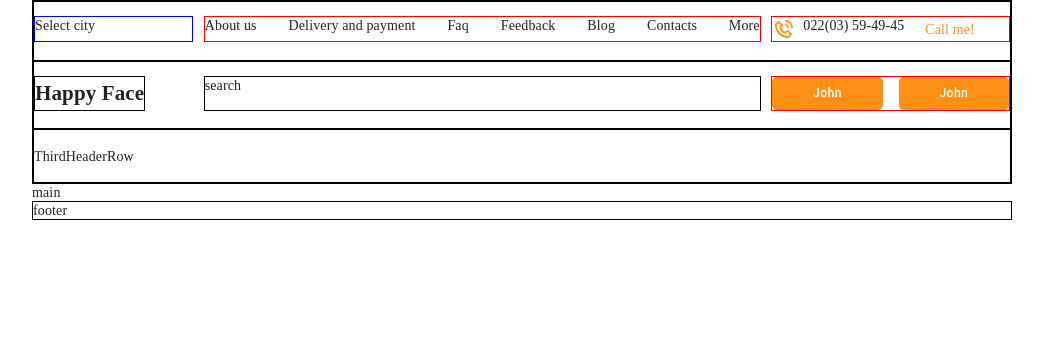
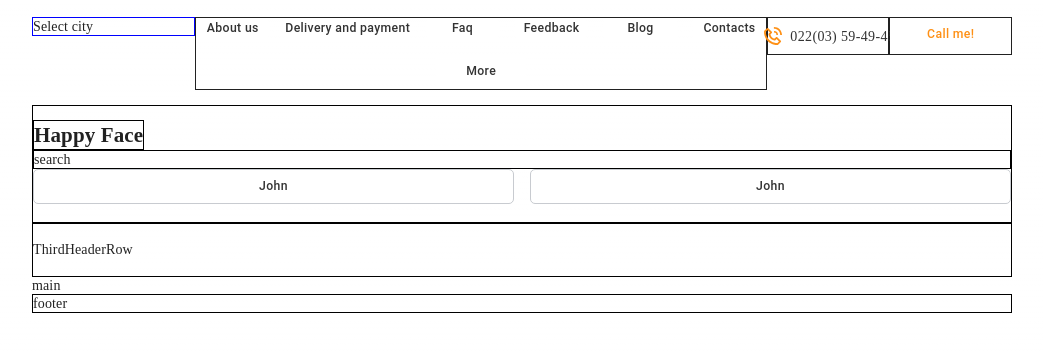
Before and after one commit to bandvov/full-face-shop-frontend, a Next.js app: page / in a window 1280 px wide. Shown: the top 352 px of the page, without its empty margins (118-1161 px from the left). Built offline with nearby package versions, Linux system fonts and the light colour scheme.

Commit message:
use material ui for first header row

```diff
--- a/src/components/commonButton/index.js
+++ b/src/components/commonButton/index.js
@@ -1,10 +1,9 @@
 import { Button, styled } from "@mui/material";
 
 export const CommonButton = styled(Button)`
-
   text-transform: none;
   border-radius: 5px;
-  color: white !important;
+  color: ${(props) => props?.style?.color || "white !important"};
   padding: 6px 30px;
   background-color: ${({ disabled }) =>
     disabled ? "var(--gray2)" : "var(--orange)"};
--- a/src/components/header/FirstHeaderRow.js
+++ b/src/components/header/FirstHeaderRow.js
@@ -2,14 +2,28 @@ import React from "react";
 import NavLinks from "./navLinks";
 import SelectCity from "../SelectCity";
 import CallMe from "./CallMe";
+import { Grid } from "@mui/material";
+import RequestCall from "./RequestCall";
 
 export default function FirstHeaderRow() {
   return (
-    <div className="first-header-row gap-x-3 pt-4 pb-5 border border-black">
-      <SelectCity />
-
-      <NavLinks />
-      <CallMe />
-    </div>
+    <Grid container padding="17px 0 15px">
+      <Grid xs={2} item>
+        <SelectCity />
+      </Grid>
+      <Grid xs={7} item>
+        <NavLinks />
+      </Grid>
+      <Grid xs={3} item>
+        <Grid container>
+          <Grid item xs={6} border={"1px solid"} align={"center"}>
+            <RequestCall />
+          </Grid>
+          <Grid item xs={6} border={"1px solid"} align={"center"}>
+            <CallMe />
+          </Grid>
+        </Grid>
+      </Grid>
+    </Grid>
   );
 }
--- a/src/components/header/ProfileAndCart.js
+++ b/src/components/header/ProfileAndCart.js
@@ -4,12 +4,40 @@ import { Grid } from "@mui/material";
 
 export default function ProfileAndCart() {
   return (
-    <Grid border={"1px solid red"} container direction="row">
+    <Grid container direction="row">
       <Grid sm={6} item paddingRight={1}>
-        <CommonButton fullWidth>John</CommonButton>
+        <CommonButton
+          sx={{
+            filter: "box-shadow: 0px 4px 4px 0px #00000040",
+            backgroundColor: "white",
+            border: "1px solid var(--gray2)",
+            color: "var(--black) !important",
+            ":hover": {
+              backgroundColor: "white",
+              color: "var(--black) !important",
+            },
+          }}
+          fullWidth
+        >
+          John
+        </CommonButton>
       </Grid>
       <Grid sm={6} item paddingLeft={1}>
-        <CommonButton fullWidth>John</CommonButton>
+        <CommonButton
+          sx={{
+            filter: "box-shadow: 0px 4px 4px 0px #00000040",
+            backgroundColor: "white",
+            border: "1px solid var(--gray2)",
+            color: "var(--black) !important",
+            ":hover": {
+              backgroundColor: "white",
+              color: "var(--black) !important",
+            },
+          }}
+          fullWidth
+        >
+          John
+        </CommonButton>
       </Grid>
     </Grid>
   );
--- /dev/null
+++ b/src/components/header/RequestCall.js
@@ -0,0 +1,28 @@
+import Image from "next/image";
+import Link from "next/link";
+import React from "react";
+import { CommonButton } from "../commonButton";
+
+export default function RequestCall() {
+  return (
+    <div style={{ display: "flex", verticalAlign: "middle" }}>
+      <CommonButton
+        href="mailto:123414"
+        fullWidth
+        style={{
+          backgroundColor: "white",
+          color: "var(--black)",
+        }}
+      >
+        <Image
+          width={24}
+          height={24}
+          style={{ marginRight: "5px" }}
+          alt="phone call"
+          src={"/phone-call.svg"}
+        />
+        <span>022(03) 59-49-45</span>
+      </CommonButton>
+    </div>
+  );
+}
--- a/src/components/header/callMe.js
+++ b/src/components/header/callMe.js
@@ -1,23 +1,13 @@
-import Image from 'next/image'
-import Link from 'next/link'
-import React from 'react'
+import React from "react";
+import { CommonButton } from "../commonButton";
 
 export default function CallMe() {
   return (
-    <div className="flex gap-3" style={{ border: "1px solid red" }}>
-        <Link style={{ display: "flex" }} href="mailto:123414">
-          <Image
-            className="mr-2"
-            width={24}
-            height={24}
-            alt="phone call"
-            src={"/phone-call.svg"}
-          />
-          022(03) 59-49-45
-        </Link>
-        <button style={{ width: "100%", color: "var(--orange)" }}>
-          Call me!
-        </button>
-      </div>
-  )
+    <CommonButton
+      fullWidth
+      style={{ backgroundColor: "white", color: "var(--orange)" }}
+    >
+      Call me!
+    </CommonButton>
+  );
 }
--- a/src/components/header/index.js
+++ b/src/components/header/index.js
@@ -1,11 +1,10 @@
 import FirstHeaderRow from "./FirstHeaderRow";
 import SecondHeaderRow from "./SecondHeaderRow";
 import ThirdHeaderRow from "./ThirdHeaderRow";
-import './styles.css'
 
 export default function Header() {
   return (
-    <div className="border border-black">
+    <div>
       <FirstHeaderRow />
       <SecondHeaderRow />
       <ThirdHeaderRow />
--- a/src/components/header/navLinks.js
+++ b/src/components/header/navLinks.js
@@ -1,30 +1,52 @@
 import React, { useMemo } from "react";
-import CommonLink from "../link";
 import { HEADER_URLS } from "../../configs/urls";
+import { Grid } from "@mui/material";
+import { CommonButton } from "../commonButton";
 
 export default function NavLinks() {
   const links = useMemo(() => {
-   return HEADER_URLS.map(({ url, name }) => {
+    return HEADER_URLS.map(({ url, name }) => {
       return (
-        <li aria-current="page" key={url}>
-          <CommonLink href={url}>{name}</CommonLink>
-        </li>
+        <Grid align={"center"} xs item aria-current="page" key={url}>
+          <CommonButton
+            fullWidth
+            href={url}
+            sx={{
+              backgroundColor: "white",
+              width: "100%",
+              padding: "0",
+              color: "var(--black) !important",
+              ":hover": {
+                backgroundColor: "white",
+                color: "var(--orange) !important",
+              },
+            }}
+          >
+            {name}
+          </CommonButton>
+        </Grid>
       );
     });
   }, []);
 
   return (
-    <ul
-      className="flex border"
-      style={{
-        border: "1px solid red",
-        display: "flex",
-        width: "100%",
-        justifyContent: "space-between",
-      }}
+    <Grid
+      gap={2}
+      align={"center"}
+      columns={12}
+      border={"1px solid"}
+      container
+      height="100%"
+      alignItems={"center"}
     >
       {links}
-      <li>More</li>
-    </ul>
+      <Grid item xs>
+        <CommonButton
+          style={{ backgroundColor: "white", color: "var(--black)" }}
+        >
+          More
+        </CommonButton>
+      </Grid>
+    </Grid>
   );
 }
--- a/src/components/header/styles.css
+++ /dev/null
@@ -1,5 +0,0 @@
-.first-header-row {
-    display: grid;
-    grid-template-columns: 2fr 7fr 3fr;
-    column-gap: 10px;
-}
--- a/src/components/link/index.js
+++ b/src/components/link/index.js
@@ -1,9 +1,9 @@
 import Link from "next/link";
 import React from "react";
 
-export default function CommonLink({ children, ...rest }) {
+export default function CommonLink({ children, style, ...rest }) {
   return (
-    <Link {...rest}>
+    <Link style={style} {...rest}>
       {children}
     </Link>
   );
```
